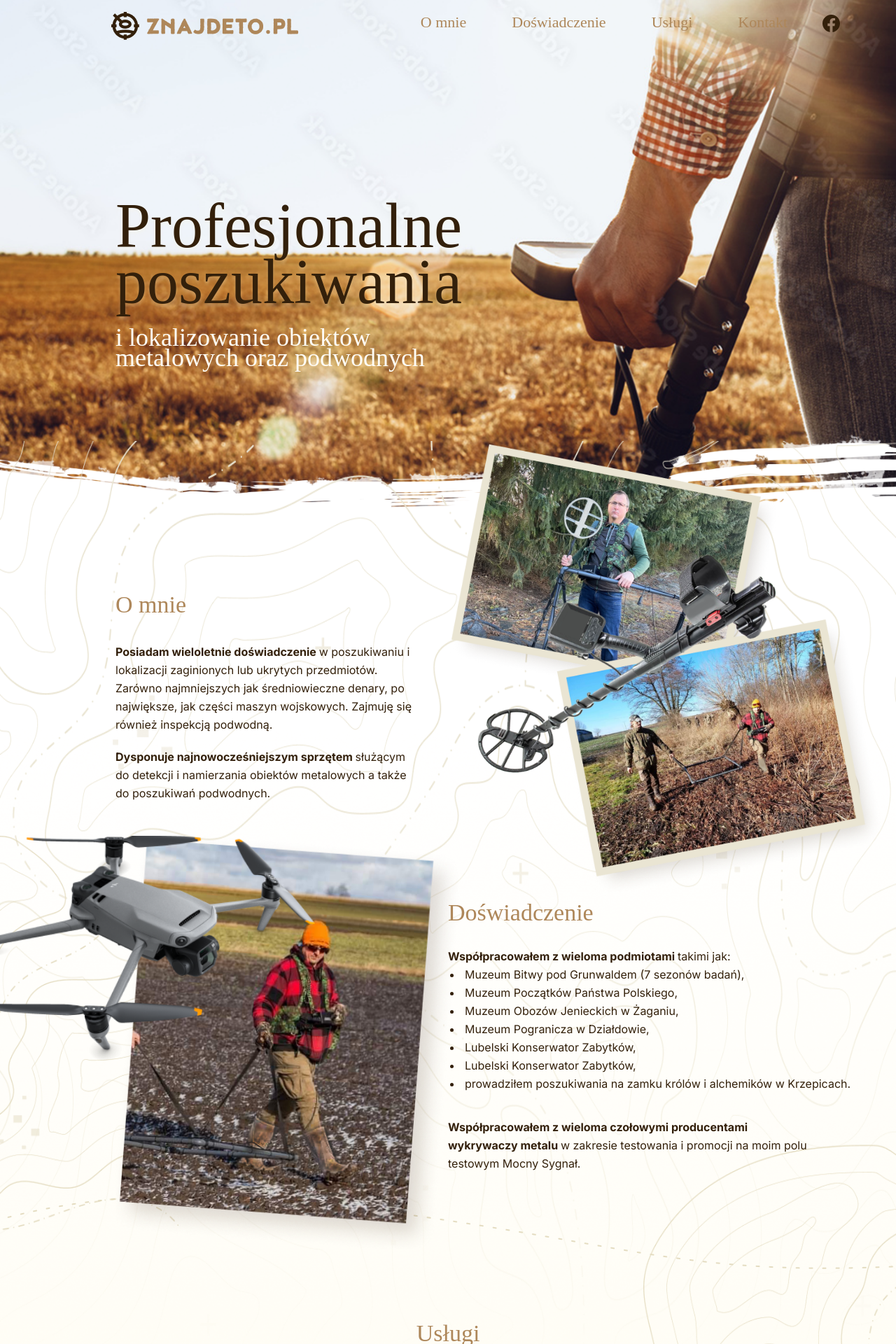
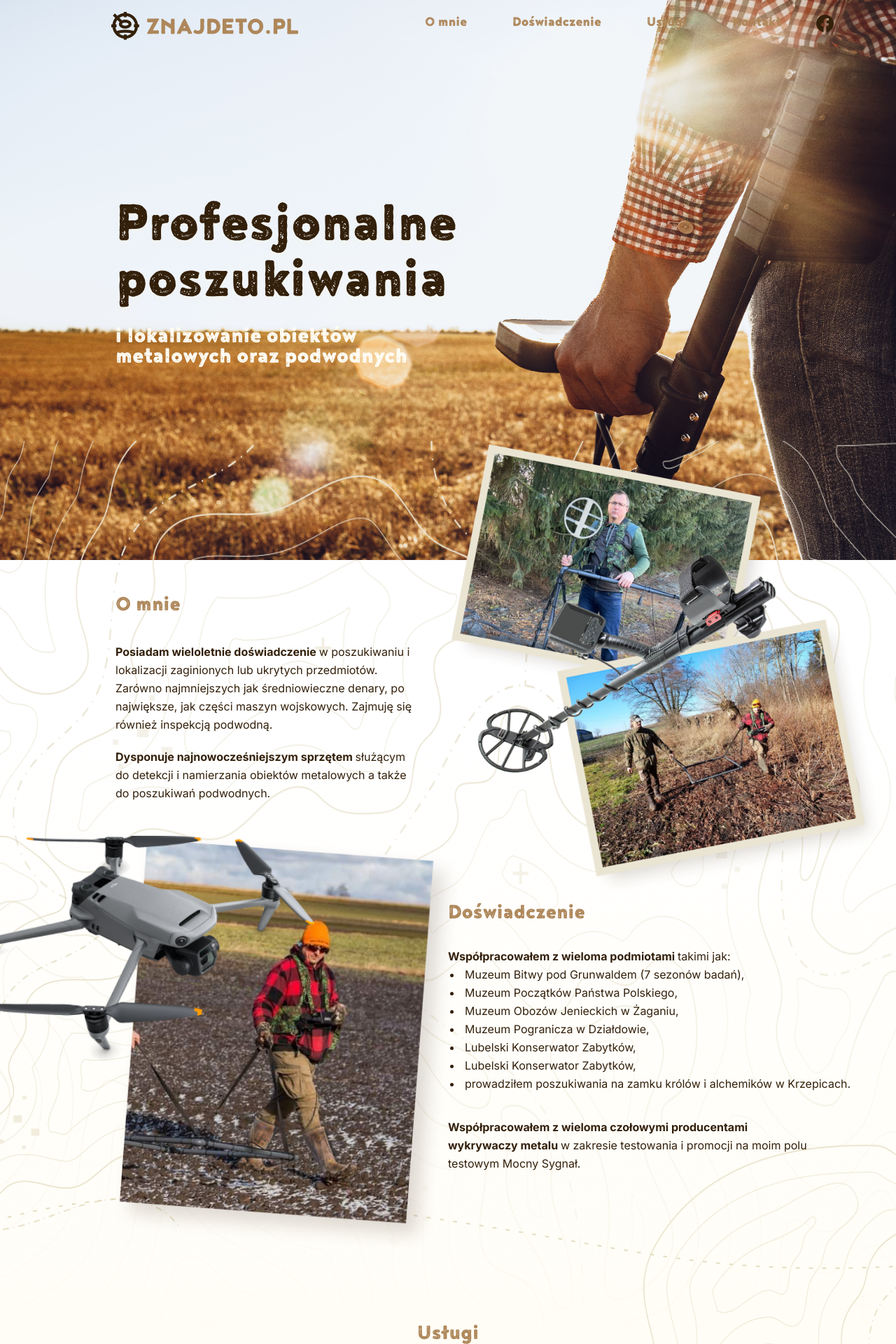
Before and after one commit to NatashaHatrum/ZnajdeTo, a React (Create React App) app: page / in a window 1280 px wide. Shown: the top 1920 px of the page at 70% size. Built offline with nearby package versions, Linux system fonts and the light colour scheme; a web font is replaced by a local one.

Commit message:
<Zmiana foto/cztenki>

```diff
--- a/src/App.css
+++ b/src/App.css
@@ -1,5 +1,10 @@
 @import url(//db.onlinewebfonts.com/c/fab70e0456e2f6e1045895f5dffd1a30?family=NoyhABistroW01-Regular);
-
+@font-face {
+font-family: "NoyhABistro-Rough";
+src: url("../fonts/NoyhABistro-Rough.ttf") format("truetype");
+    font-style: normal;
+    font-weight: normal;
+}
 body {
     width: 100%;
     margin: 0 auto;
@@ -44,7 +49,7 @@ body {
 }
 
 .navbar {
-    font-family: 'NoyhABistroW01-Regular';
+    font-family: 'NoyhABistro-Rough';
     font-weight: 500;
     font-size: 1.375rem;
     line-height: 1.563rem;
@@ -59,6 +64,7 @@ body {
 .backgroundPhoto {
     position: absolute;
     width: 100vw;
+    height: 800px ;
 
 }
 
@@ -75,7 +81,7 @@ a:hover {
 }
 
 .title {
-    font-family: 'NoyhABistroW01-Regular';
+    font-family: 'NoyhABistro-Rough';
     font-style: normal;
     font-weight: 500;
     font-size: 90px;
@@ -87,7 +93,7 @@ a:hover {
 }
 
 .title2 {
-    font-family: 'NoyhABistroW01-Regular';
+    font-family: 'NoyhABistro-Rough';
     font-style: normal;
     font-weight: 500;
     font-size: 36px;
@@ -99,7 +105,7 @@ a:hover {
 }
 
 .title3 {
-    font-family: 'NoyhABistroW01-Regular';
+    font-family: 'NoyhABistro-Rough';
     font-style: normal;
     font-weight: 500;
     font-size: 90px;
@@ -169,7 +175,7 @@ a:hover {
     }
 
     .navbar {
-        font-family: 'NoyhABistroW01-Regular';
+        font-family: 'NoyhABistro-Rough';
         font-weight: 400;
         font-size: 18px;
         padding-left: 10px;
--- a/src/App.js
+++ b/src/App.js
@@ -3,7 +3,7 @@ import React from "react";
 import Head from "./Components/Header/Header";
 import OMnie from "./Components/OMnie/OMnie";
 import Layout from "antd/es/layout";
-import background from './Image/tlo2.png';
+import background from './Image/tlo21.png';
 import Education from "./Components/Doświadczenie/Education";
 import Servises from "./Components/Servises/Servises";
 import Kontakt from "./Components/Kontakt/Kontakt";
--- a/src/Components/Doświadczenie/Education.module.css
+++ b/src/Components/Doświadczenie/Education.module.css
@@ -29,7 +29,7 @@
 }
 
 .titleContent {
-    font-family: 'NoyhABistroW01-Regular';
+    font-family: 'NoyhABistro-Rough';
     font-weight: 500;
     font-size: 34px;
     color: #AE875A;
--- a/src/Components/Form/Form.module.css
+++ b/src/Components/Form/Form.module.css
@@ -100,7 +100,7 @@ textarea::-webkit-input-placeholder {
     margin-top: 20px;
     width: 169px;
     height: 39px;
-    font-family: 'NoyhABistroW01-Regular';
+    font-family: 'NoyhABistro-Rough';
     font-style: normal;
     font-weight: 500;
     font-size: 18px;
--- a/src/Components/Kontakt/Kontakt.module.css
+++ b/src/Components/Kontakt/Kontakt.module.css
@@ -1,5 +1,5 @@
 .titleContent {
-    font-family: 'NoyhABistroW01-Regular';
+    font-family: 'NoyhABistro-Rough';
     font-style: normal;
     font-weight: 500;
     font-size: 34px;
--- a/src/Components/OMnie/OMnie.module.css
+++ b/src/Components/OMnie/OMnie.module.css
@@ -6,7 +6,7 @@
 }
 
 .titleContent {
-    font-family: 'NoyhABistroW01-Regular';
+    font-family: 'NoyhABistro-Rough';
     font-weight: 500;
     font-size: 34px;
     color: #AE875A;
--- a/src/Components/Servises/Servises.module.css
+++ b/src/Components/Servises/Servises.module.css
@@ -1,5 +1,5 @@
 .titleContent {
-    font-family: 'NoyhABistroW01-Regular';
+    font-family: 'NoyhABistro-Rough';
     font-style: normal;
     font-weight: 500;
     font-size: 34px;
```
Also changed, not shown: fonts/NoyhABistro-Rough.ttf (added), src/Image/tlo21.png (added).
